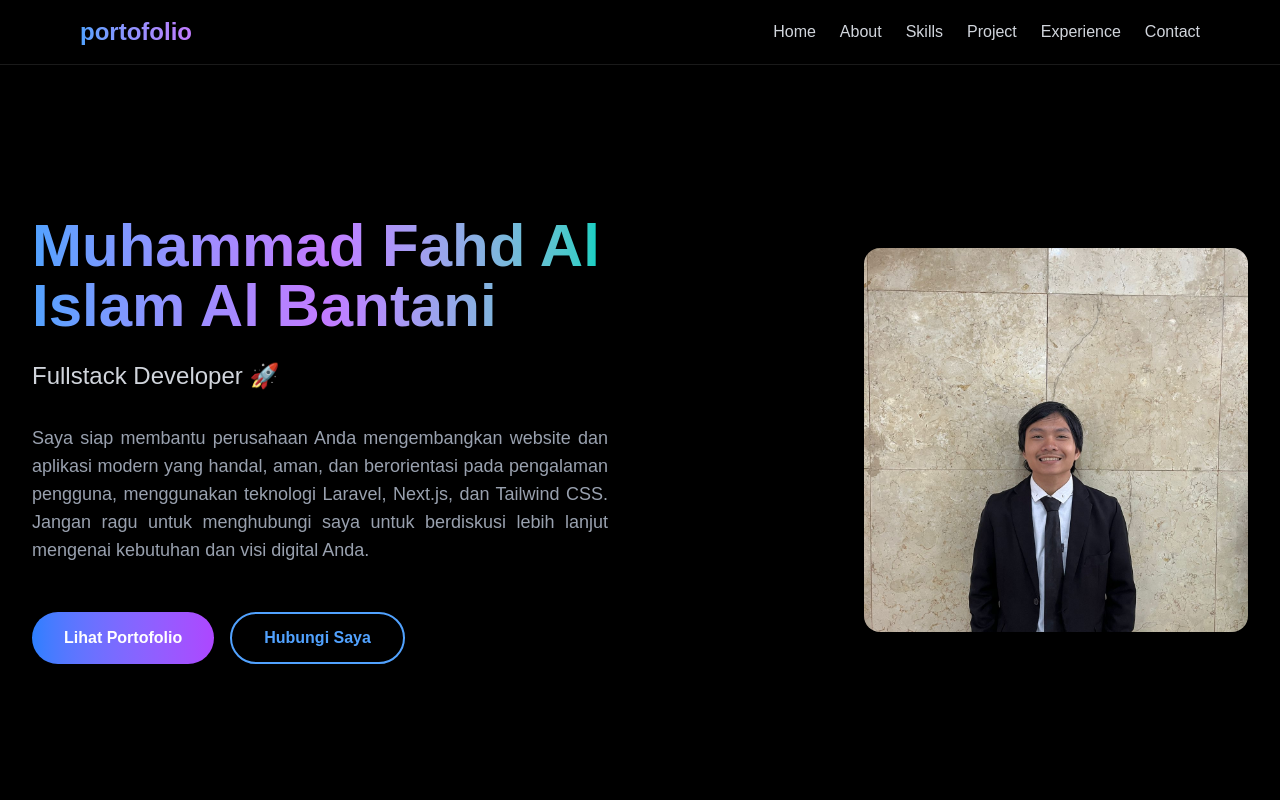
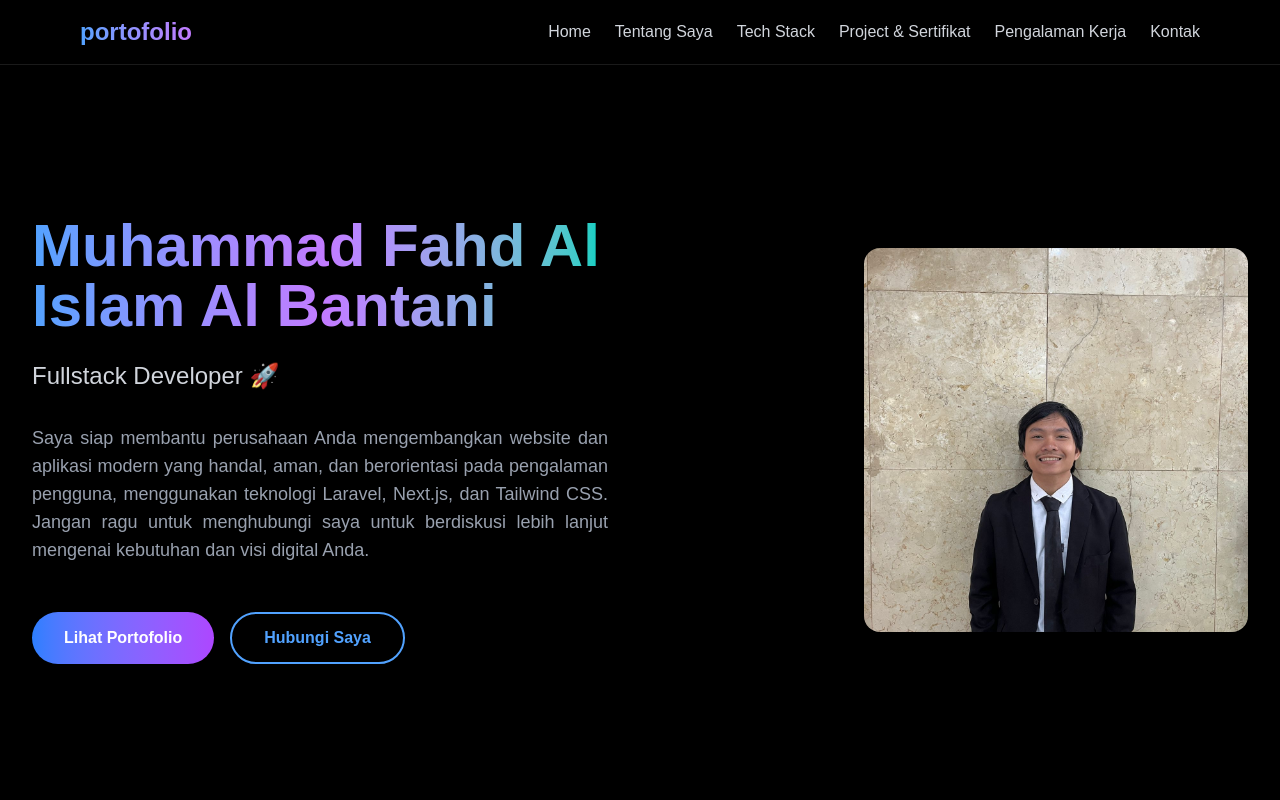
Before and after one commit to fahdaja/portofolio, a Next.js app: page / in a window 1280 px wide. Shown: the top 800 px of the page. Built offline with nearby package versions, Linux system fonts and the light colour scheme.

Commit message:
Revisi sidebar

```diff
--- a/app/components/AboutSection.tsx
+++ b/app/components/AboutSection.tsx
@@ -4,7 +4,7 @@ function AboutSection() {
   return (
     <div>
       {/* SECTION TENTANG SAYA */}
-      <section id="About" className="relative z-10 py-20 px-4">
+      <section id="Tentang Saya" className="relative z-10 py-20 px-4">
         <div className="max-w-6xl mx-auto">
           <h2 className="text-4xl font-bold text-center mb-16 bg-gradient-to-r from-blue-400 to-purple-400 bg-clip-text text-transparent">
             Tentang Saya
--- a/app/components/ChevronScroll.tsx
+++ b/app/components/ChevronScroll.tsx
@@ -13,7 +13,7 @@ function ChevronScroll() {
   return (
     <div className="flex justify-center my-8">
       <button
-        onClick={() => scrollToSection('About')}
+        onClick={() => scrollToSection('Tentang Saya')}
         className="animate-bounce"
       >
         <ChevronDown className="w-10 h-10 text-gray-400" />
--- a/app/components/ContactSection.tsx
+++ b/app/components/ContactSection.tsx
@@ -4,7 +4,7 @@ function ContactSection() {
   return (
     <div>
       {/* Contact Section */}
-      <section id="Contact" className="relative z-10 py-20 px-4">
+      <section id="Kontak" className="relative z-10 py-20 px-4">
         <div className="max-w-6xl mx-auto">
           <h2 className="text-4xl font-bold text-center mb-16 bg-gradient-to-r from-blue-400 to-purple-400 bg-clip-text text-transparent">
             Hubungi Saya
--- a/app/components/ExperiencesSection.tsx
+++ b/app/components/ExperiencesSection.tsx
@@ -11,7 +11,7 @@ function ExperiencesSection() {
     },
     {
       company: 'Telkom University',
-      position: 'Frontend Developer',
+      position: 'Front-end Developer',
       period: 'Februari 2024 - Juni 2024',
       description: 'Mendevelop website aplikasi penyewaan lapangan Futsal dengan Framework Laravel dan bootstrap'
     },
@@ -25,7 +25,7 @@ function ExperiencesSection() {
   return (
     <div>
       {/* Experience Section */}
-      <section id="Experience" className="relative z-10 py-20 px-4">
+      <section id="Pengalaman Kerja" className="relative z-10 py-20 px-4">
         <div className="max-w-6xl mx-auto">
           <h2 className="text-4xl font-bold text-center mb-16 bg-gradient-to-r from-blue-400 to-purple-400 bg-clip-text text-transparent">
             Pengalaman Kerja
--- a/app/components/HeroSection.tsx
+++ b/app/components/HeroSection.tsx
@@ -41,7 +41,7 @@ function HeroSection() {
             </p>
             <div className="flex flex-col sm:flex-row gap-4 justify-center md:justify-start">
               <button
-                onClick={() => scrollToSection('Project')}
+                onClick={() => scrollToSection('Project & Sertifikat')}
                 className="px-8 py-3 bg-gradient-to-r from-blue-500 to-purple-500 rounded-full text-white font-semibold hover:from-blue-600 hover:to-purple-600 transition-all duration-300 transform hover:scale-105"
               >
                 Lihat Portofolio
--- a/app/components/Navbar.tsx
+++ b/app/components/Navbar.tsx
@@ -57,7 +57,7 @@ function Navbar() {
           </a>
 
           <div className="hidden md:flex space-x-6">
-            {["Home","About","Skills","Project","Experience","Contact"].map((link, i) => (
+            {["Home","Tentang Saya","Tech Stack","Project & Sertifikat","Pengalaman Kerja","Kontak"].map((link, i) => (
               <a key={i} href={`#${link}`} className="text-gray-300 hover:text-blue-400 transition-colors duration-300">{link}</a>
             ))}
           </div>
@@ -83,7 +83,7 @@ function Navbar() {
           ${menuOpen ? 'translate-x-0' : 'translate-x-full'}
           md:hidden flex flex-col pt-20 px-6 space-y-4 z-40`}
       >
-        {["Home","About","Skills","Project","Experience","Contact"].map((link, i) => (
+        {["Home","Tentang Saya","Tech Stack","Project & Sertifikat","Pengalaman Kerja","Kontak"].map((link, i) => (
           <a
             key={i}
             onClick={() => setMenuOpen(false)}
--- a/app/components/ProjectsSection.tsx
+++ b/app/components/ProjectsSection.tsx
@@ -42,7 +42,7 @@ function ProjectsSection() {
 
   return (
     <div>
-      <section id="Project" className="relative z-10 py-20 px-4">
+      <section id="Project & Sertifikat" className="relative z-10 py-20 px-4">
         <div className="max-w-6xl mx-auto">
           <h2 className="text-4xl font-bold text-center mb-12 bg-gradient-to-r from-blue-400 to-purple-400 bg-clip-text text-transparent">
             Project & Sertifikat
--- a/app/components/TechStack.tsx
+++ b/app/components/TechStack.tsx
@@ -12,7 +12,7 @@ function TechStack() {
   return (
     <div>
       {/* SECTION KEAHLIAN TEKNIS */}
-      <section id="Skills" className="relative z-10 py-20 px-4">
+      <section id="Tech Stack" className="relative z-10 py-20 px-4">
         <div className="max-w-6xl mx-auto">
           <h2 className="text-4xl font-bold text-center mb-16 bg-gradient-to-r from-blue-400 to-purple-400 bg-clip-text text-transparent">
             Tech Stack
```
